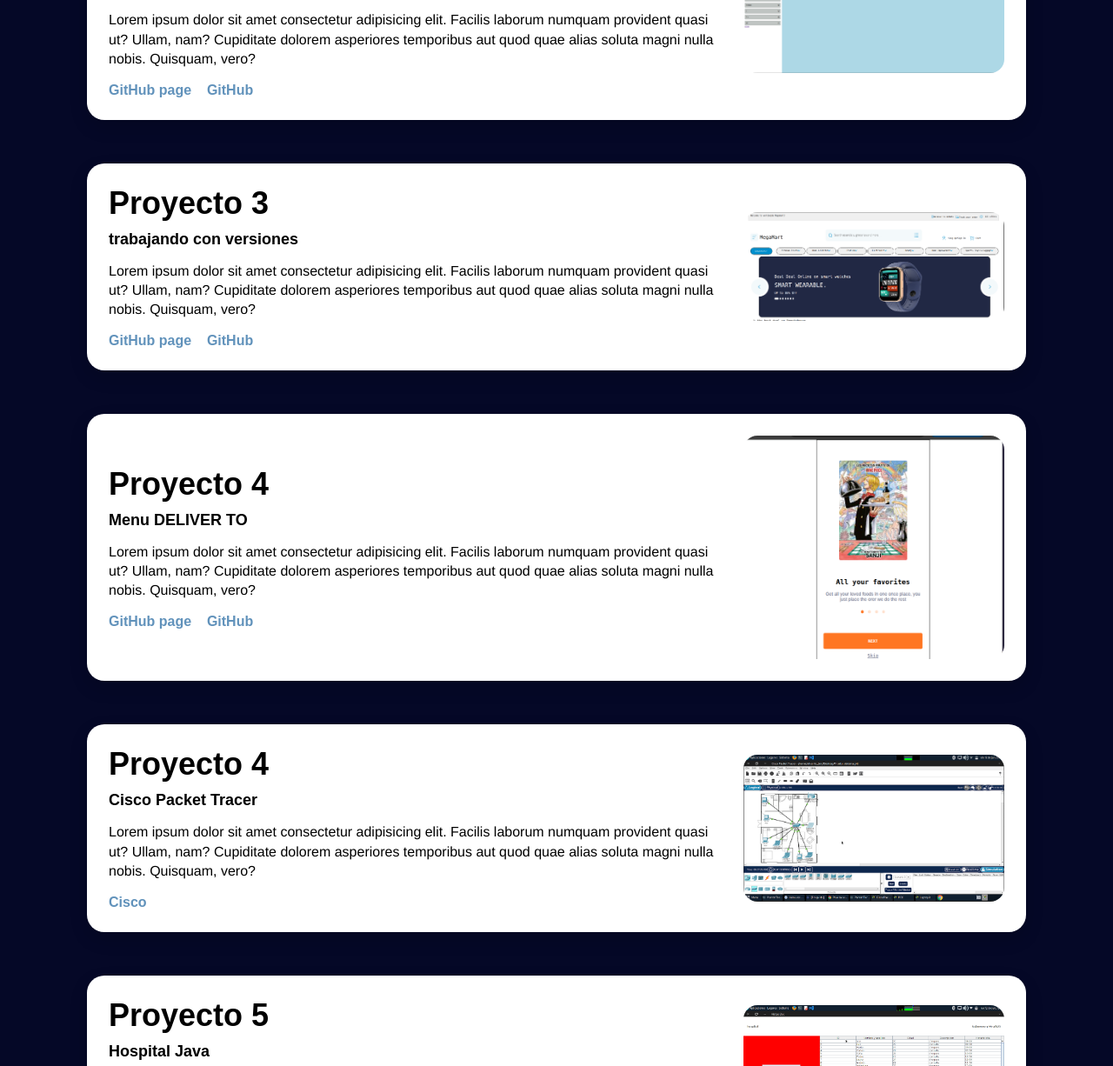
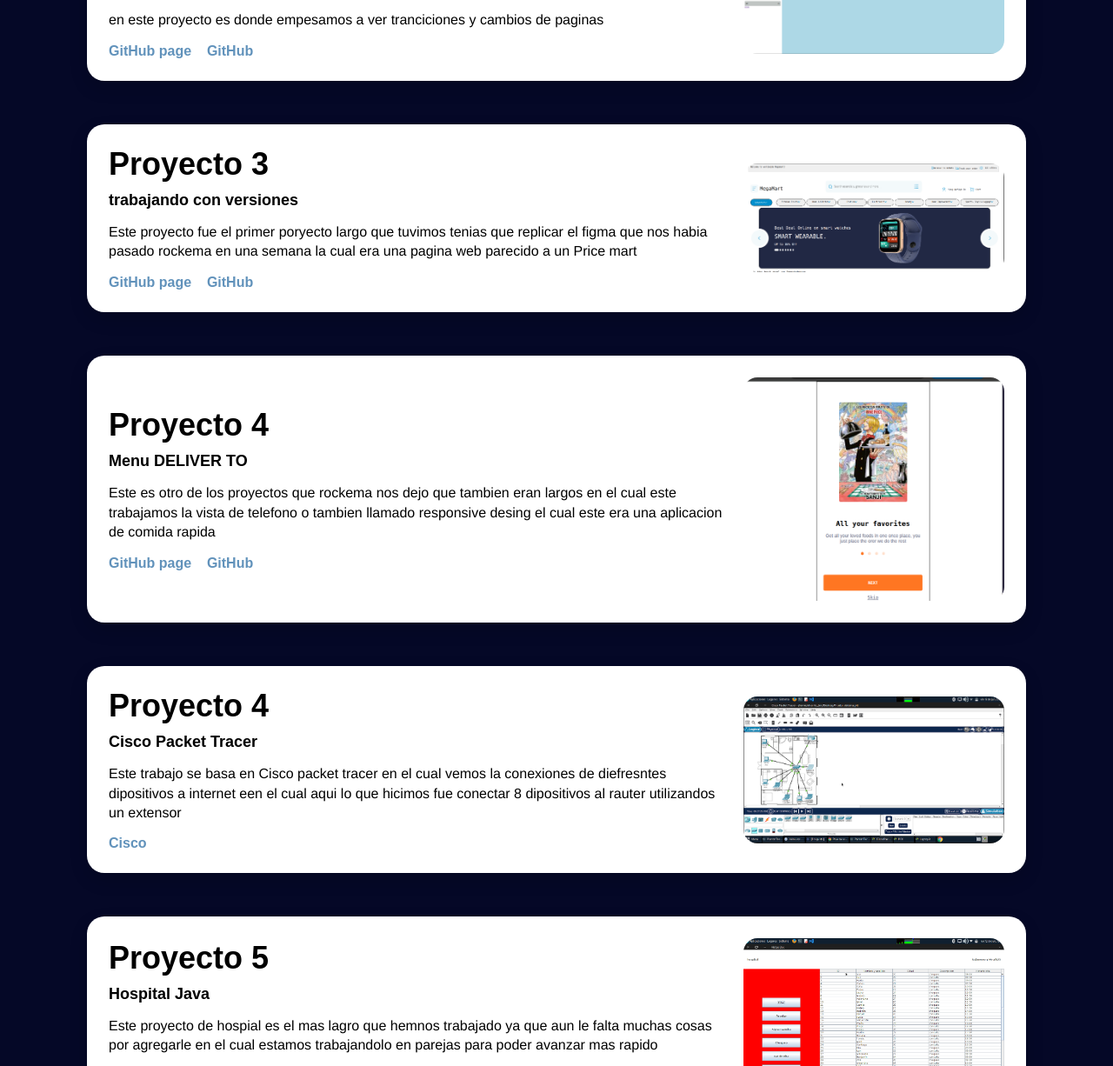
Before and after one commit to Mr-afk23/Portafolio-Lab, a plain HTML site: page vista/proyectos.html in a window 1280 px wide. Shown: the part 642-1868 px from the top of the page at 87% size. Drawn offline with Linux system fonts and the light colour scheme.

Commit message:
todo terminado

```diff
--- a/vista/proyectos.html
+++ b/vista/proyectos.html
@@ -31,7 +31,7 @@
             <div class="div1">
                 <h1>Proyecto 2</h1>
                 <h3>Artículo de lenguaje de programación</h3>
-                <p>Lorem ipsum dolor sit amet consectetur adipisicing elit. Facilis laborum numquam provident quasi ut? Ullam, nam? Cupiditate dolorem asperiores temporibus aut quod quae alias soluta magni nulla nobis. Quisquam, vero?</p>
+                <p>en este proyecto es donde empesamos a ver tranciciones y cambios de paginas </p>
                 <a href="https://mr-afk23.github.io/Articulos-lenguaje-de-programacion/">GitHub page</a>
                 <a href="https://github.com/Mr-afk23/Articulos-lenguaje-de-programacion">GitHub</a>
             </div>
@@ -43,7 +43,7 @@
             <div class="div1">
                 <h1>Proyecto 3</h1>
                 <h3>trabajando con versiones</h3>
-                <p>Lorem ipsum dolor sit amet consectetur adipisicing elit. Facilis laborum numquam provident quasi ut? Ullam, nam? Cupiditate dolorem asperiores temporibus aut quod quae alias soluta magni nulla nobis. Quisquam, vero?</p>
+                <p>Este proyecto fue el primer poryecto largo que tuvimos tenias que replicar el figma que nos habia pasado rockema en una semana la cual era una pagina web parecido a un Price mart </p>
                 <a href="https://mr-afk23.github.io/prueba-lab-1/">GitHub page</a>
                 <a href="https://github.com/Mr-afk23/prueba-lab-1">GitHub</a>
             </div>
@@ -56,7 +56,7 @@
             <div class="div1">
                 <h1>Proyecto 4</h1>
                 <h3>Menu DELIVER TO</h3>
-                <p>Lorem ipsum dolor sit amet consectetur adipisicing elit. Facilis laborum numquam provident quasi ut? Ullam, nam? Cupiditate dolorem asperiores temporibus aut quod quae alias soluta magni nulla nobis. Quisquam, vero?</p>
+                <p>Este es otro de los proyectos que rockema nos dejo que tambien eran largos en el cual este trabajamos la vista de telefono o tambien llamado responsive desing el cual este era una aplicacion de comida rapida</p>
                 <a href="https://mr-afk23.github.io/prueba-lab-2-/">GitHub page</a>
                 <a href="https://github.com/Mr-afk23/prueba-lab-2-">GitHub</a>
             </div>
@@ -69,7 +69,7 @@
             <div class="div1">
                 <h1>Proyecto 4</h1>
                 <h3>Cisco Packet Tracer</h3>
-                <p>Lorem ipsum dolor sit amet consectetur adipisicing elit. Facilis laborum numquam provident quasi ut? Ullam, nam? Cupiditate dolorem asperiores temporibus aut quod quae alias soluta magni nulla nobis. Quisquam, vero?</p>
+                <p>Este trabajo se basa en Cisco  packet tracer en el cual vemos la conexiones de diefresntes dipositivos a internet een el cual aqui lo que hicimos fue conectar 8 dipositivos al rauter utilizandos un extensor  </p>
                 <a href="../Prueba sistema.pkt">Cisco</a>
             </div>
             <div class="div2">
@@ -82,7 +82,7 @@
             <div class="div1">
                 <h1>Proyecto 5</h1>
                 <h3>Hospital Java</h3>
-                <p>Lorem ipsum dolor sit amet consectetur adipisicing elit. Facilis laborum numquam provident quasi ut? Ullam, nam? Cupiditate dolorem asperiores temporibus aut quod quae alias soluta magni nulla nobis. Quisquam, vero?</p>
+                <p>Este proyecto de hospial es el mas lagro que hemnos trabajado ya que aun le falta muchas cosas por agregarle en el cual estamos trabajandolo en parejas para poder avanzar mas rapido </p>
                 <a href="https://github.com/sajimenez18/Hospital-2025">GitHub</a>
             </div>
             <div class="div2">
```
Also changed, not shown: vista/skills.html (+1 -1 lines).
